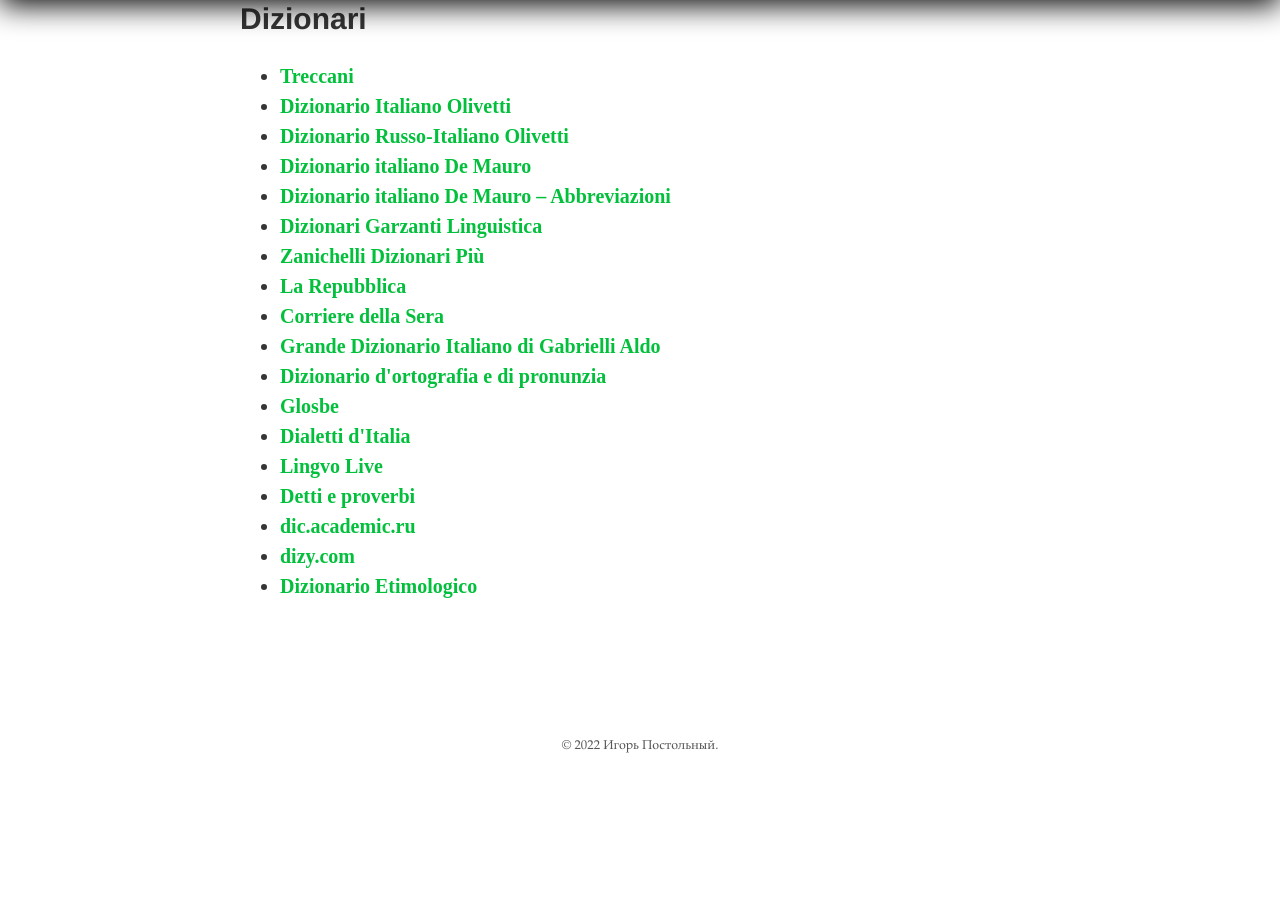
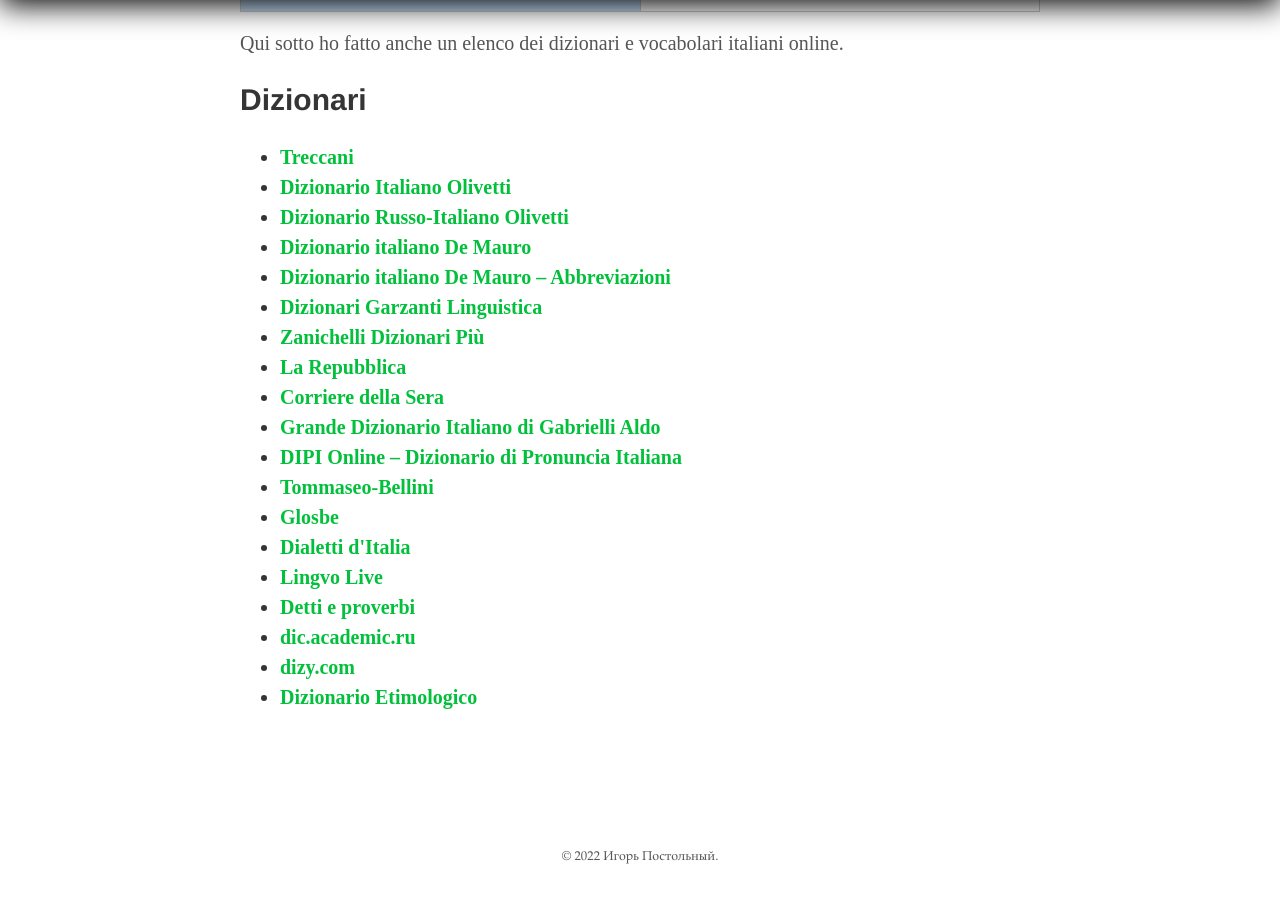
Before and after one commit to postolny/postolny.github.io, a Jekyll site: the page built from _pages/abbreviazioni.md, in a window 1280 px wide and 900 px high, scrolled down 7893 px. Built offline with Jekyll 4.4.1, drawn with Linux system fonts in a browser that asks for light colours; before the commit the page ends 8682 px from its top, so only the background shows below that; some of the changed text lies outside the part shown.

Commit message:
Add files via upload

```diff
--- a/_pages/abbreviazioni.md
+++ b/_pages/abbreviazioni.md
@@ -154,7 +155,8 @@
 * [La Repubblica](https://dizionari.repubblica.it/italiano.html)
 * [Corriere della Sera](https://dizionari.corriere.it/)
 * [Grande Dizionario Italiano di Gabrielli Aldo](https://www.grandidizionari.it/dizionario_italiano.aspx)
-* [Dizionario d'ortografia e di pronunzia](http://www.dizionario.rai.it/)
+* [DIPI Online – Dizionario di Pronuncia Italiana](https://www.dipionline.it/)
+* [Tommaseo-Bellini](https://www.tommaseobellini.it/#/)
 * [Glosbe](https://ru.glosbe.com/it/ru)
 * [Dialetti d'Italia](https://www.dialettando.com/)
 * [Lingvo Live](https://www.lingvolive.com/ru-ru)
```
Also changed, not shown: other parts of _pages/abbreviazioni.md (+1 -0 lines).
